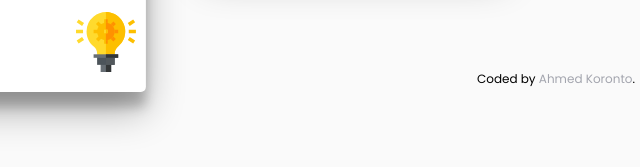
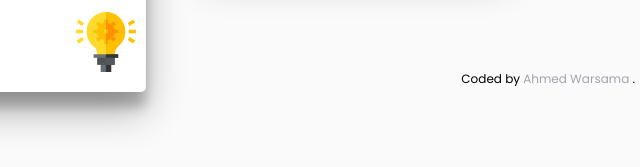
Before and after one commit to awar7118/Four-Card-Project, a plain HTML site: page index.html in a window 1280 px wide. Shown: the part 525-692 px from the top of the page, 640-1280 px from the left. Drawn offline with Linux system fonts and the light colour scheme.

Commit message:
Changed back to Warsama

```diff
--- a/index.html
+++ b/index.html
@@ -76,7 +76,8 @@
         Challenge by <a href="https://www.frontendmentor.io?ref=challenge" target="_blank">Frontend Mentor</a>.
     </p>
     <p class="footer2">
-        Coded by <a href="#">Ahmed Koronto</a>.
+        Coded by <a href="#">Ahmed Warsama
+        </a>.
     </p>
 </footer>
 
```
